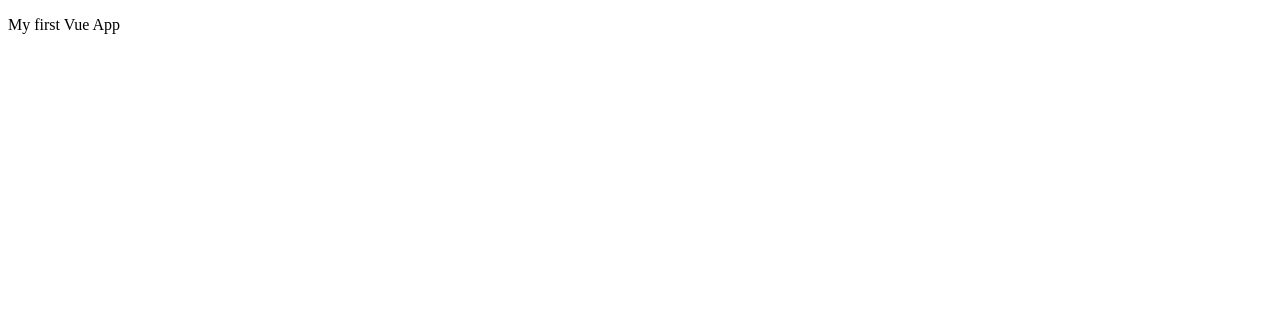
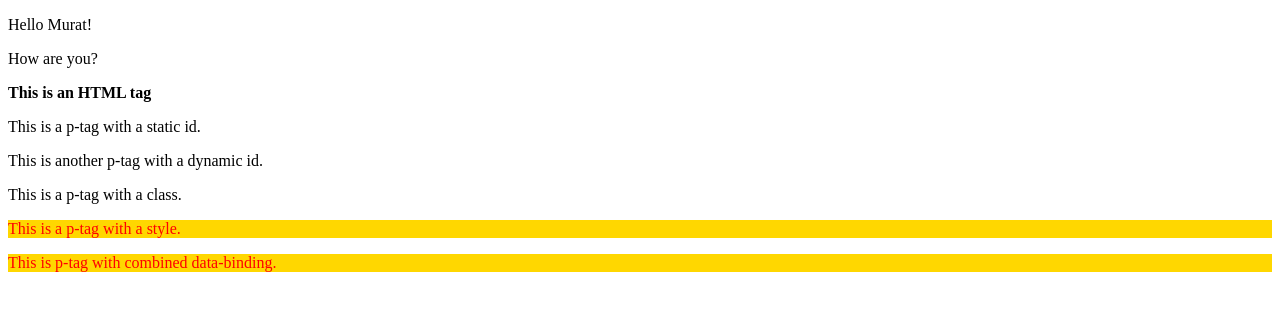
Before and after one commit to murat-yasar/Learn-WebDev, a Vue app in the folder Coursera/BoardInfinity/vue/first-vue-app/: page / in a window 1280 px wide. Shown: the top 310 px of the page. Built offline with nearby package versions, Linux system fonts and the light colour scheme.

Commit message:
Learn: data-binding

```diff
--- a/Coursera/BoardInfinity/vue/first-vue-app/src/App.vue
+++ b/Coursera/BoardInfinity/vue/first-vue-app/src/App.vue
@@ -1,11 +1,33 @@
 <template>
-<p>My first Vue App</p>
+  <p>{{ greetings }} {{ name }}!</p>
+  <p v-text="question"></p>
+  <p v-html="bold"></p>
+  <p v-bind:id="'static-id'">This is a p-tag with a static id.</p>
+  <p v-bind:id="dynamicId">This is another p-tag with a dynamic id.</p>
+  <p v-bind:class="myClass">This is a p-tag with a class.</p>
+  <p v-bind:style="myStyle">This is a p-tag with a style.</p>
+
+  <p v-bind:id="dynamicId" :class="myClass" :style="myStyle">This is p-tag with combined data-binding.</p>
 </template>
 
 <script>
 
 export default {
   name: 'App',
+  data() {
+    return {
+      name: 'Murat',
+      greetings: 'Hello',
+      question: 'How are you?',
+      bold: '<b>This is an HTML tag</b>',
+      dynamicId: 'dynamic-id',
+      myClass: 'center',
+      myStyle: {
+        color: 'red',
+        backgroundColor: 'gold'
+      }
+    }
+  }
 }
 </script>
 
```
